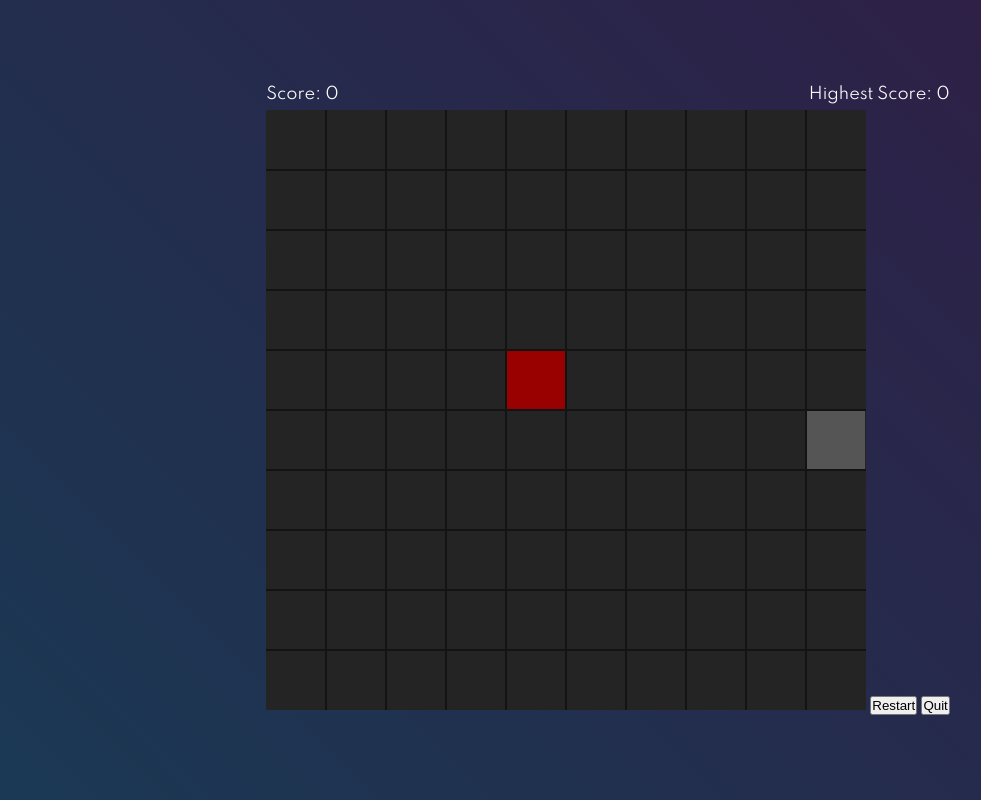
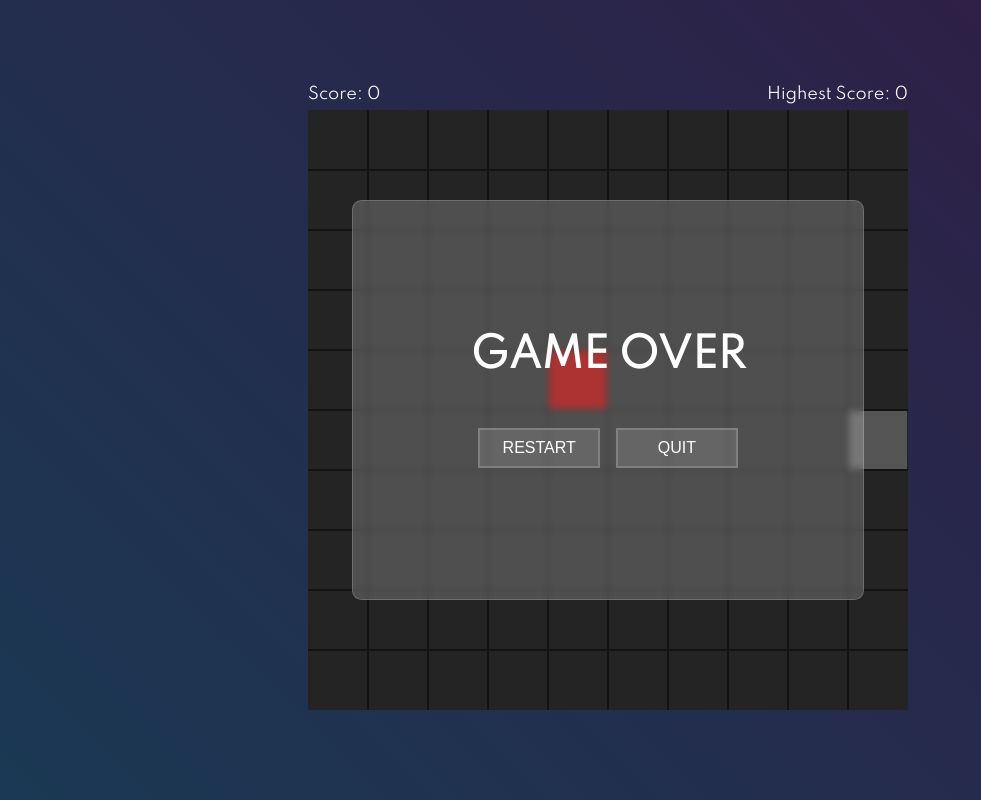
Before and after one commit to GFrasson/snake-game, a plain HTML site: page index.html in a window 1280 px wide. Both pictures are taken after a click on the button "START". Shown: the whole page, without its empty margins (32-1013 px from the left). Drawn offline with Linux system fonts and the light colour scheme.

Commit message:
Adicionando tela de fim de jogo e implementando funções para reiniciar ou sair

```diff
--- a/index.html
+++ b/index.html
@@ -54,9 +54,16 @@
         </div>
 
         <canvas id="game" width="600" height="600"></canvas>
+    </div>
 
-        <button id="restart-game" onclick="restartGame();">Restart</button>
-        <button id="quit-game" onclick="quitGame();">Quit</button>
+    <div id="game-over-screen">
+        <div class="game-over-content">
+            <h1 class="game-over-title">Game Over</h1>
+            <div class="buttons-container">
+                <button id="restart-game" onclick="restartGame();">Restart</button>
+                <button id="quit-game" onclick="quitGame();">Quit</button>
+            </div>
+        </div>
     </div>
 
     <script src="./scripts/page-effects.js"></script>
--- a/scripts/Game.js
+++ b/scripts/Game.js
@@ -19,22 +19,30 @@ class Game {
     });
 
     constructor() {
+        this.difficulty = null;
         this.score = 0;
         this.highestScore = 0;
 
+        const localStorageHighestScore = localStorage.getItem('snakeGameHighestScore');
+        if (Number(localStorageHighestScore)) {
+            this.highestScore = Number(localStorageHighestScore);
+        }
+
         this.scoreHTML = document.querySelector('#score');
         this.highestScoreHTML = document.querySelector('#highest-score');
+        this.highestScoreHTML.innerHTML = this.highestScore;
     }
 
     startGame(difficulty) {
         // Difficulty configurations
         if (this.difficultiesConfigurations.hasOwnProperty(difficulty)) {
-            this.numberOfTiles = this.difficultiesConfigurations[difficulty].numberOfTiles;
-            this.intervalInMiliseconds = this.difficultiesConfigurations[difficulty].intervalInMiliseconds;
+            this.difficulty = difficulty;
         } else {
-            this.numberOfTiles = this.difficultiesConfigurations.EASY.numberOfTiles;
-            this.intervalInMiliseconds = this.difficultiesConfigurations.EASY.intervalInMiliseconds;
+            this.difficulty = 'EASY';
         }
+
+        this.numberOfTiles = this.difficultiesConfigurations[this.difficulty].numberOfTiles;
+        this.intervalInMiliseconds = this.difficultiesConfigurations[this.difficulty].intervalInMiliseconds;
 
         // Instances
         this.canvasDraw = new CanvasDraw(this.numberOfTiles);
@@ -67,9 +75,18 @@ class Game {
 
     endGame() {
         clearInterval(this.gameInterval);
+        localStorage.setItem('snakeGameHighestScore', this.highestScore);
+
+        const gameOverScreen = document.querySelector('#game-over-screen');
+        gameOverScreen.style.display = 'flex';
+    }
+
+    restartGame() {
         this.score = 0;
+        this.startGame(this.difficulty);
+    }
 
-        // const restartGameButton = document.querySelector('#restart-game');
-        // restartGameButton.style.display = 'inline';
+    quitGame() {
+        this.score = 0;
     }
 }
--- a/scripts/executable.js
+++ b/scripts/executable.js
@@ -1,8 +1,6 @@
-const newGame = new Game();
+const game = new Game();
 
 function startGame() {
-    const startingScreen = document.querySelector("#starting-screen");
-    const gameContainer = document.querySelector(".game-container");
     const difficulty = document.querySelector("#difficulty");
     const difficultySelection = difficulty.querySelectorAll('.difficulty-selection');
     let chosenDifficulty = 'EASY';
@@ -14,8 +12,52 @@ function startGame() {
         }
     }
 
+    hideStartingScreen();
+    showGameContainer();
+
+    game.startGame(chosenDifficulty);
+}
+
+function restartGame() {
+    hideGameOverScreen();
+    resetScore();
+    game.restartGame();
+}
+
+function quitGame() {
+    hideGameOverScreen();
+    hideGameContainer();
+    showStartingScreen();
+    resetScore();
+    game.quitGame();
+}
+
+function resetScore() {
+    const score = document.querySelector('#score');
+    score.innerHTML = 0;
+}
+
+function hideGameOverScreen() {
+    const gameOverScreen = document.querySelector('#game-over-screen');
+    gameOverScreen.style.display = 'none';
+}
+
+function showGameContainer() {
+    const gameContainer = document.querySelector(".game-container");
+    gameContainer.style.display = 'inline-block';
+}
+
+function hideGameContainer() {
+    const gameContainer = document.querySelector(".game-container");
+    gameContainer.style.display = 'none';
+}
+
+function showStartingScreen() {
+    const startingScreen = document.querySelector("#starting-screen");
+    startingScreen.style.display = 'flex';
+}
+
+function hideStartingScreen() {
+    const startingScreen = document.querySelector("#starting-screen");
     startingScreen.style.display = 'none';
-    gameContainer.style.display = 'inline-block';
-
-    newGame.startGame(chosenDifficulty);
 }
--- a/styles.css
+++ b/styles.css
@@ -16,6 +16,25 @@ body {
     font-family: 'Spartan', sans-serif;
 }
 
+button {
+    margin-top: 1rem;
+    width: 7.6rem;
+    height: 2.5rem;
+
+    font-size: 1rem;
+    text-transform: uppercase;
+    cursor: pointer;
+    color: #FFFFFF;
+    background: rgba(255, 255, 255, 0.12);
+    border: 2px solid rgba(255, 255, 255, 0.18);
+
+    transition: background 0.2s;
+}
+
+button:hover {
+    background: rgba(255, 255, 255, 0.3);
+}
+
 #starting-screen {
     display: flex;
     flex-direction: column;
@@ -32,7 +51,8 @@ body {
     border: 1px solid rgba(255, 255, 255, 0.18);
 }
 
-#starting-screen .game-title {
+#starting-screen .game-title,
+#game-over-screen .game-over-content .game-over-title {
     color: #FFFFFF;
     text-transform: uppercase;
     font-size: 2.5rem;
@@ -159,27 +179,9 @@ body {
     background-color: rgba(255, 255, 255, 0.5);
 }
 
-#starting-screen .start-game {
-    margin-top: 1rem;
-    width: 7.6rem;
-    height: 2.5rem;
-
-    font-size: 1rem;
-    text-transform: uppercase;
-    cursor: pointer;
-    color: #FFFFFF;
-    background: rgba(255, 255, 255, 0.12);
-    border: 2px solid rgba(255, 255, 255, 0.18);
-
-    transition: background 0.2s;
-}
-
-#starting-screen .start-game:hover {
-    background: rgba(255, 255, 255, 0.3);
-}
-
 .game-container {
     display: none;
+    position: relative;
 }
 
 .game-container .scoreboard {
@@ -189,3 +191,41 @@ body {
     align-items: center;
     margin-bottom: 0.4rem;
 }
+
+#game-over-screen {
+    display: none;
+    justify-content: center;
+    align-items: center;
+    z-index: 1;
+    position: fixed;
+
+    width: 100%;
+    height: 100%;
+}
+
+#game-over-screen .game-over-content {
+    display: flex;
+    flex-direction: column;
+    justify-content: center;
+    align-items: center;
+
+    width: 40%;
+    height: 50%;
+    background: rgba(255, 255, 255, 0.20);
+    backdrop-filter: blur(3.5px);
+    -webkit-backdrop-filter: blur(3.5px);
+    border-radius: 0.6rem;
+    border: 1px solid rgba(255, 255, 255, 0.18);
+}
+
+#game-over-screen .game-over-content .buttons-container {
+    width: 100%;
+    height: auto;
+    display: flex;
+    justify-content: center;
+    align-items: center;
+}
+
+#game-over-screen .game-over-content .buttons-container #restart-game {
+    margin-right: 1rem;
+}
```
